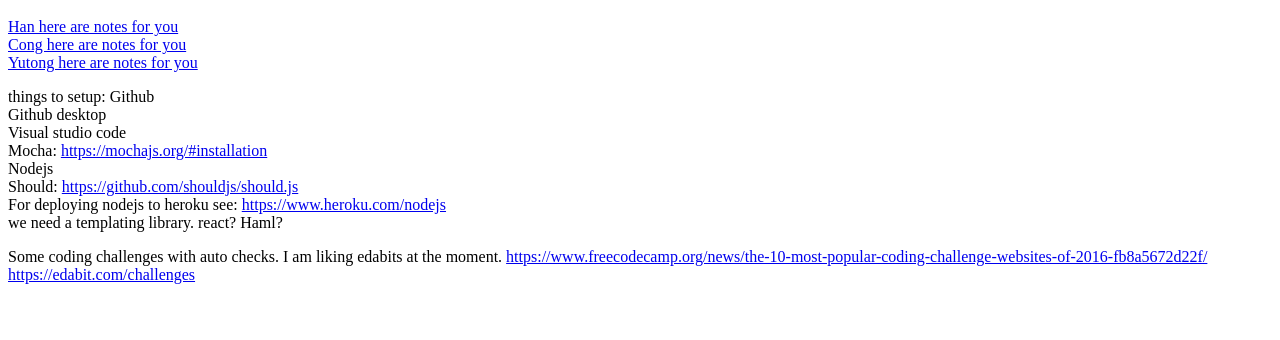
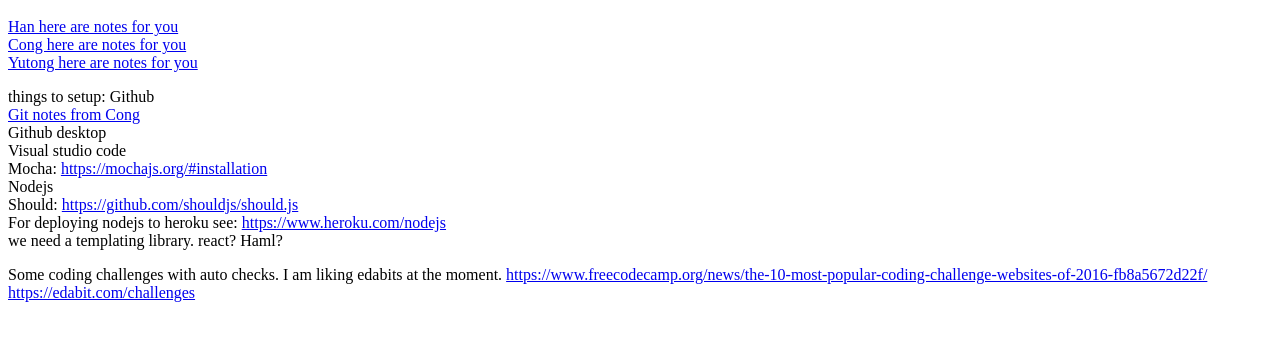
Before and after one commit to YipWWong/sandbox, a website: page src/homepage.html in a window 1280 px wide. Shown: the part 48-388 px from the top of the page. Drawn offline with Linux system fonts and the light colour scheme.

Commit message:
Update homepage.html

```diff
--- a/src/homepage.html
+++ b/src/homepage.html
@@ -4,8 +4,9 @@
 <a href="/Han.html">Han here are notes for you</a><br>
 <a href="/Cong.html">Cong here are notes for you</a><br>
 <a href="/Yutong.html">Yutong here are notes for you</a><br>
+
 <p> things to setup:
-    Github<br>
+    Github<br><a href="/git-bash-notes.html">Git notes from Cong</a><br>
 Github desktop<br>
 Visual studio code<br>
 Mocha: <a href="https://mochajs.org/#installation"> https://mochajs.org/#installation</a><br>
```
